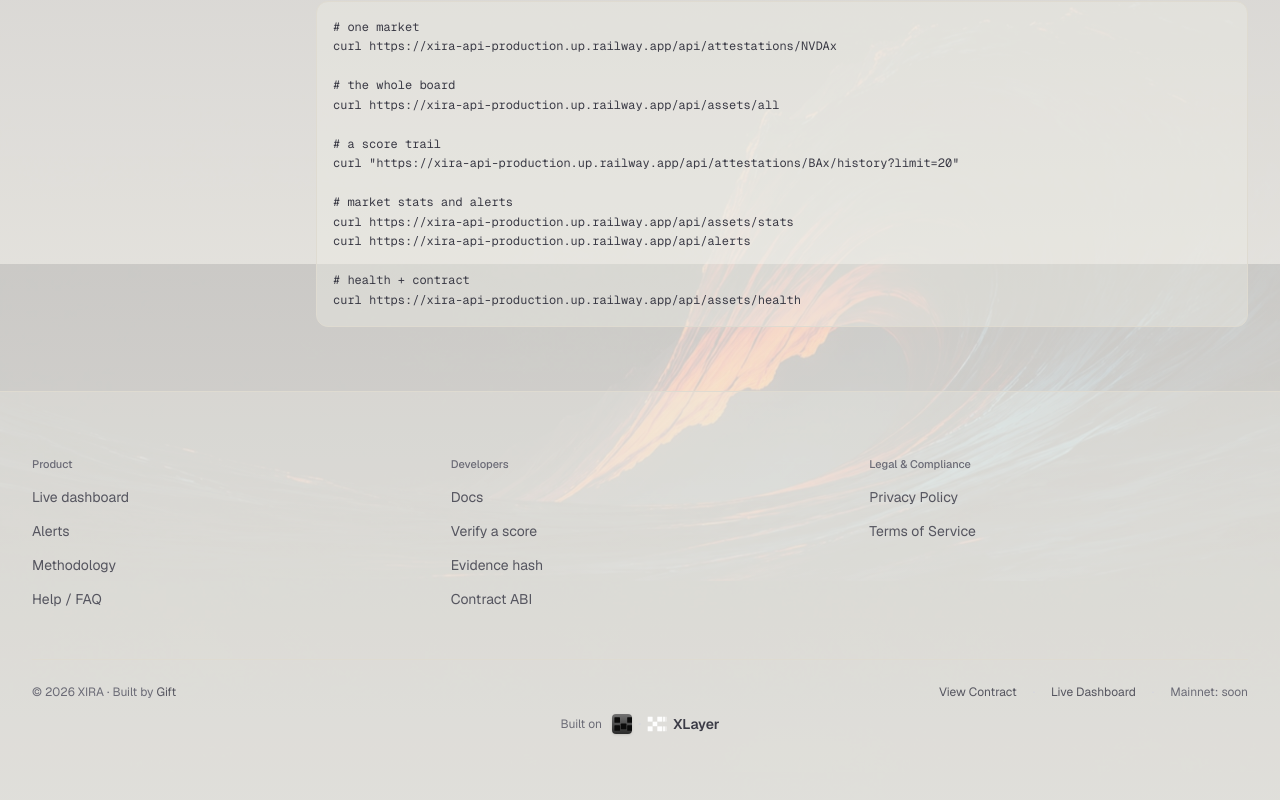
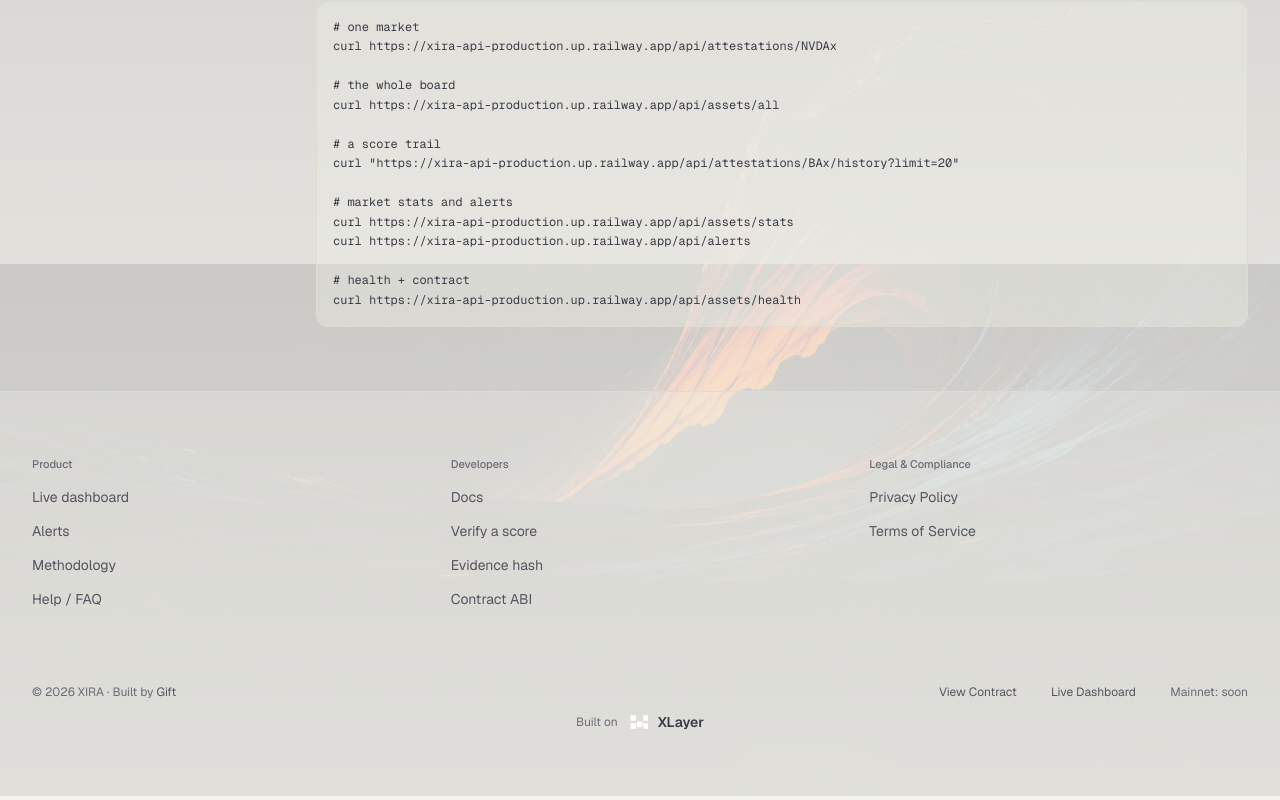
Before and after one commit to Kohap/xira, a Next.js app in the folder frontend/: page /docs in a window 1280 px wide. Shown: the part 4536-5336 px from the top of the page. Built offline with nearby package versions, Linux system fonts and the light colour scheme; no server answers.

Commit message:
feat: white XIRA mark (transparent bg) replaces XLayer logo in footer badge

```diff
--- a/frontend/app/layout.tsx
+++ b/frontend/app/layout.tsx
@@ -1,9 +1,7 @@
 import type { Metadata } from "next";
 import { Geist, Geist_Mono, Instrument_Serif } from "next/font/google";
-import Image from "next/image";
 import { Header } from "@/components/Header";
 import XiraMark from "@/components/XiraMark";
-import xlayerLogo from "./xlayer-logo-light.png";
 import "./globals.css";
 
 const CONTRACT = "0xaa5f6215e947ffce2f46513a926af3239be545d0";
@@ -178,20 +176,9 @@
 
               <div className="flex items-center justify-center gap-2.5">
                 <span className="text-xs text-neutral-500">Built on</span>
-                <span className="inline-flex items-center gap-1.5">
-                  <XiraMark className="w-5 h-5 rounded shadow-sm" />
-                  <span className="text-neutral-700" aria-hidden="true">·</span>
-                  <Image
-                    src={xlayerLogo}
-                    alt=""
-                    width={20}
-                    height={16}
-                    className="w-5 h-4 object-contain"
-                    loading="lazy"
-                  />
-                  <span className="text-sm font-semibold text-neutral-300">
-                    XLayer
-                  </span>
+                <XiraMark className="w-5 h-5" />
+                <span className="text-sm font-semibold text-neutral-300">
+                  XLayer
                 </span>
               </div>
             </div>
--- a/frontend/components/XiraMark.tsx
+++ b/frontend/components/XiraMark.tsx
@@ -3,25 +3,19 @@
     <svg
       xmlns="http://www.w3.org/2000/svg"
       viewBox="0 0 500 500"
-      width="100%"
-      height="100%"
+      width="24"
+      height="24"
       className={className}
       aria-label="XIRA"
       role="img"
     >
-      <defs>
-        <linearGradient id="xira-mark-bg" x1="0%" y1="0%" x2="0%" y2="100%">
-          <stop offset="0%" stopColor="#737373" />
-          <stop offset="100%" stopColor="#2a2a2a" />
-        </linearGradient>
-      </defs>
-      <rect width="500" height="500" fill="url(#xira-mark-bg)" />
-      <g fill="#0b0b0b">
+      <rect width="500" height="500" fill="transparent" />
+      <g fill="#ffffff">
         <rect x="60" y="80" width="140" height="140" rx="16" />
         <rect x="220" y="240" width="140" height="140" rx="16" />
-        <rect x="60" y="400" width="140" height="140" rx="16" transform="translate(0, -120)" />
+        <rect x="60" y="280" width="140" height="140" rx="16" />
         <rect x="380" y="80" width="140" height="140" rx="16" />
-        <rect x="380" y="400" width="140" height="140" rx="16" transform="translate(0, -120)" />
+        <rect x="380" y="280" width="140" height="140" rx="16" />
         <rect x="540" y="80" width="35" height="140" rx="10" />
         <rect x="595" y="80" width="35" height="140" rx="10" />
         <rect x="540" y="280" width="35" height="140" rx="10" />
```
